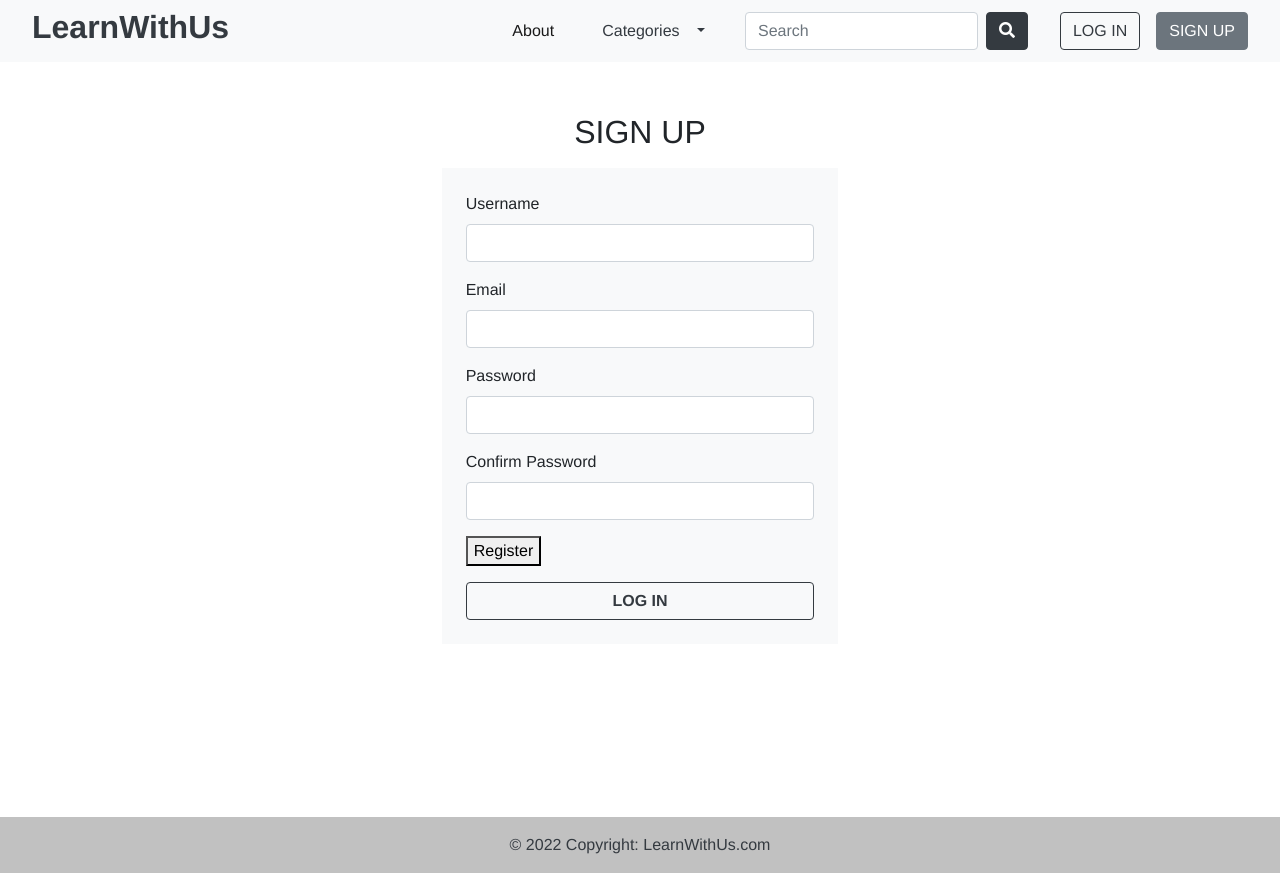
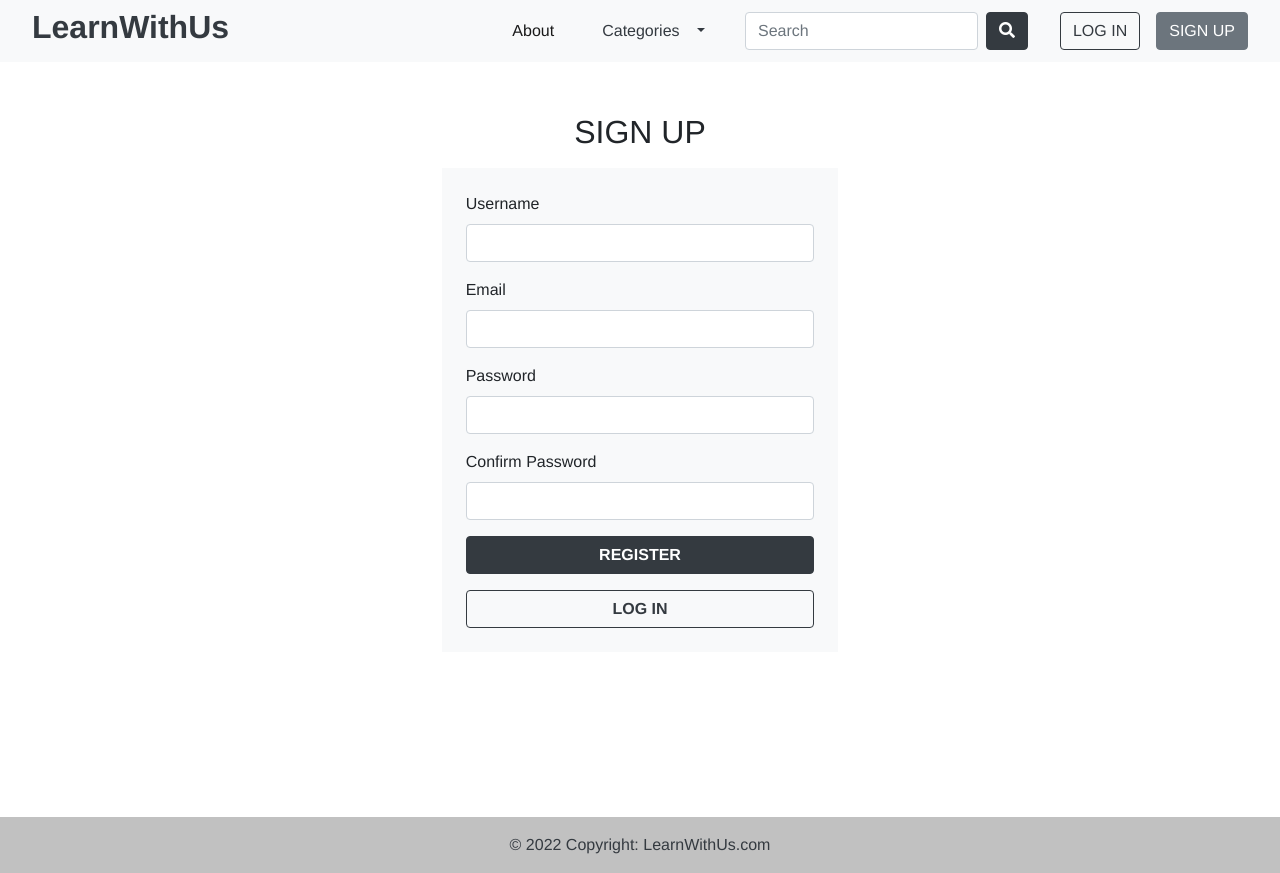
Before and after one commit to KyawLynnThu/vue-cli-learn-with-us, a Vue app: page /signup in a window 1280 px wide. Built offline with nearby package versions, Linux system fonts and the light colour scheme.

Commit message:
push main ui

```diff
--- a/src/components/Common/NavBar.vue
+++ b/src/components/Common/NavBar.vue
@@ -97,7 +97,24 @@
 </template>
 
 <script>
-export default {}
+import axios from 'axios'
+export default {
+  data(){
+    return{
+      cat:''
+    }
+  },
+  ceated(){
+    axios.get('categories')
+    .then(res=>{
+      this.cat=res.data;
+      console.log(this.cat)
+    })
+    .catch(error=>{
+      console.log(error)
+    })
+  }
+}
 </script>
 
 <style scoped>
--- a/src/components/User/CategoryCard.vue
+++ b/src/components/User/CategoryCard.vue
@@ -20,23 +20,23 @@
 </template>
 
 <script>
-import axios from 'axios'
+//import axios from 'axios'
 export default {
-  data(){
-    return{
-      cat:''
-    }
-  },
-  ceated(){
-    axios.get('categories')
-    .then(res=>{
-      this.cat=res.data;
-      console.log(this.cat)
-    })
-    .catch(error=>{
-      console.log(error)
-    })
-  }
+  //data(){
+  //  return{
+  //    cat:''
+  //  }
+  //},
+  //ceated(){
+  //  axios.get('categories')
+  //  .then(res=>{
+  //    this.cat=res.data;
+  //    console.log(this.cat)
+  //  })
+  //  .catch(error=>{
+  //    console.log(error)
+  //  })
+  //}
 }
 </script>
 
--- a/src/components/User/ProductSlider.vue
+++ b/src/components/User/ProductSlider.vue
@@ -6,7 +6,6 @@
           <img
             class="card-img-top"
             :src="topCourses.course_cover_link"
-
             alt="Card image"
             style="width: 100%"
           />
@@ -76,7 +75,7 @@ export default {
       .get("course/top")
       .then((res) => {
         this.topCourse = res.data.data;
-        console.log(this.topCourse)
+        console.log(res)
       });
   },
   computed: {
--- a/src/components/User/SignUp.vue
+++ b/src/components/User/SignUp.vue
@@ -50,7 +50,12 @@
         </div>
         <div class="mb-3 mt-3">
           <button
-
+          type="submit"
+            class = "
+              btn btn-dark btn-block
+              text-uppercase
+              font-weight-bold
+            "
           >
             Register
           </button>
```
